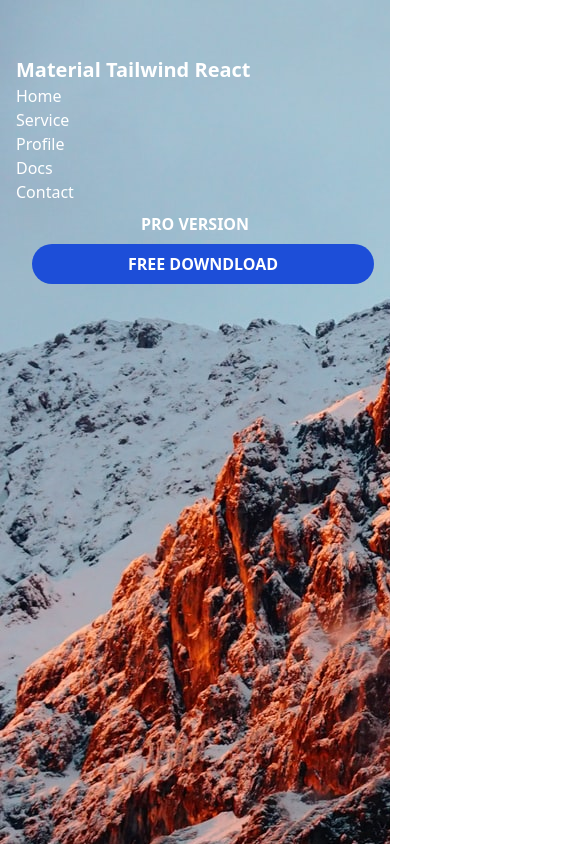
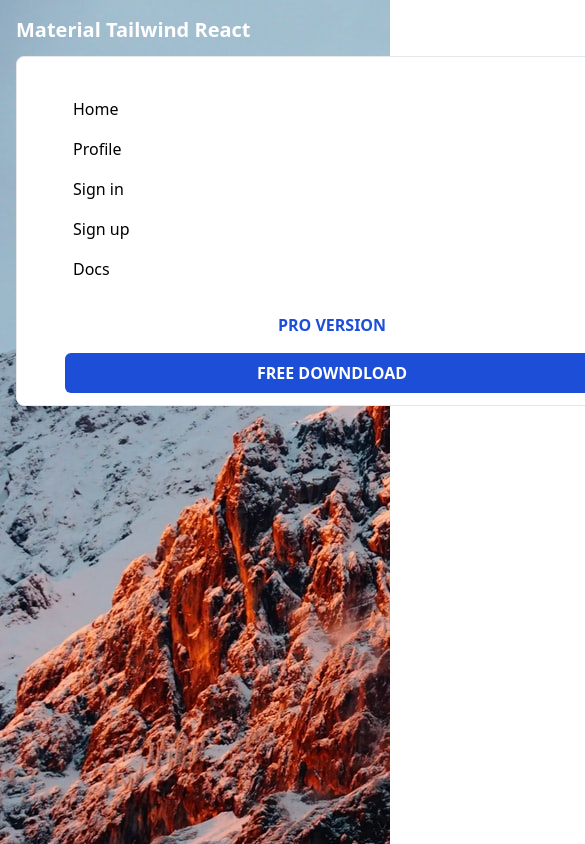
Before and after one commit to habib-SE/material-tialwind-react, a React (Create React App) app: page / in a window 390 px wide. Shown: the top 844 px of the page, 585 px wide, since content can reach past the window. Built offline with nearby package versions, Linux system fonts and the light colour scheme.

Commit message:
update navbar section

```diff
--- a/src/components/Navbar.jsx
+++ b/src/components/Navbar.jsx
@@ -1,11 +1,14 @@
 import React from "react";
-import { AiOutlineMenu, AiOutlineClose } from "../../node_modules/react-icons/ai";
+import {
+  AiOutlineMenu,
+  AiOutlineClose,
+} from "../../node_modules/react-icons/ai";
 
 const Navbar = () => {
   return (
     <div>
       <nav className="bg-white-600 p-4 imageWrapper  ">
-        <div className="container mx-auto flex items-center justify-between hidden md:flex">
+        <div className="container mx-auto  items-center justify-between hidden md:flex">
           {/* <!-- Logo on the left --> */}
           <div className="flex items-center">
             <a href="/" className="text-white text-xl font-semibold">
@@ -57,56 +60,57 @@ const Navbar = () => {
               FREE DOWNLOAD
             </a>
           </div>
+          <div className=" group block md:hidden  justify-between ">
+            <AiOutlineClose size={20} color="white" />
+            <AiOutlineMenu size={20} color="white" />
+          </div>
+        </div>
 
-        </div>
-        <div className="block md:hidden  mx-[650px] ">
-            <AiOutlineClose size={20}  color="white"/>
-            <AiOutlineMenu size={20}  color="white"/>
-          </div>
         {/* Centered navigation links */}
-
-        <ul
-          className={"md:space-x-6 justify-between items-center sm:flex-col"}
-        >
-          <div className="flex items-center">
+        <div className="md:hidden">
+          <div className="flex items-center mb-3">
             <a href="/" className="text-white text-xl font-semibold">
               Material Tailwind React
             </a>
           </div>
+          <ul className=" justify-between space-x-4 items-center sm:flex-col w-[600px] h-[350px] border rounded-lg p-8 bg-white ">
             <li></li>
-          <li className="nav-item">
-            <a href="/" className="text-white hover:text-gray-300">
+            <li className="nav-item p-2">
+              <a href="/" className="text-black ">
                 Home
               </a>
             </li>
-          <li className="nav-item">
-            <a href="/" className="text-white hover:text-gray-300">
-              Service
-            </a>
-          </li>
-          <li className="nav-item">
-            <a href="/" className="text-white hover:text-gray-300">
+            <li className="nav-item p-2">
+              <a href="/" className="text-black ">
                 Profile
               </a>
             </li>
-          <li className="nav-item">
-            <a href="/" className="text-white hover:text-gray-300">
+            <li className="nav-item p-2">
+              <a href="/" className="text-black ">
+                Sign in
+              </a>
+            </li>
+            <li className="nav-item p-2">
+              <a href="/" className="text-black ">
+                Sign up
+              </a>
+            </li>
+            <li className="nav-item p-2">
+              <a href="/" className="text-black ">
                 Docs
               </a>
             </li>
-          <li className="nav-item">
-            <a href="/" className="text-white hover:text-gray-300">
-              Contact
-            </a>
-          </li>
-
+            {/* Buttons on the right */}
+            <div className="w-[100%] mt-4 grid">
+              <button className="py-2 text-blue-700 px-4 rounded-md font-bold hover:bg-blue-200">
+                PRO VERSION
+              </button>
+              <button className=" bg-blue-700 mt-2 font-bold text-white py-2 px-2 rounded-md hover:bg-blue-600">
+                FREE DOWNDLOAD
+              </button>
+            </div>
           </ul>
-         {/* Buttons on the right */}
-         <div className="w-full grid grid-cols text-right flex-col space-x-4">
-         <button className="py-2 text-white px-4 rounded-full font-bold hover:bg-blue-200">PRO VERSION</button>
-         <button className=" bg-blue-700 font-bold text-white py-2 px-4 rounded-full hover:bg-blue-600">FREE DOWNDLOAD</button>
         </div>
-
       </nav>
     </div>
   );
```
Lines whose indentation alone changed are shown as unchanged.
